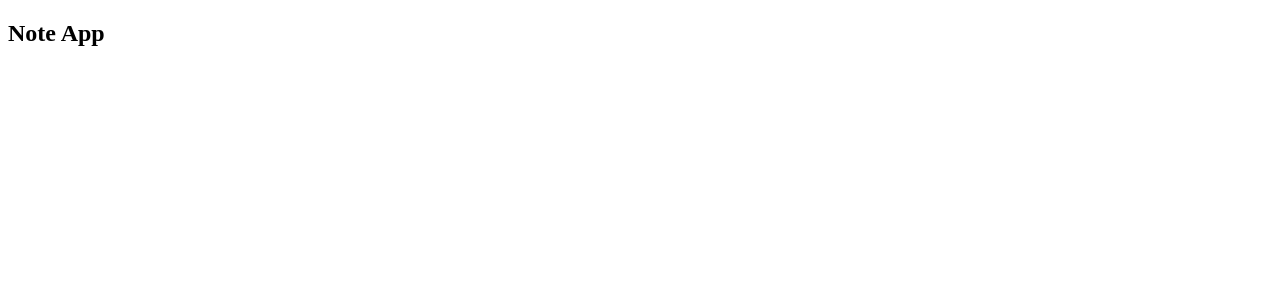
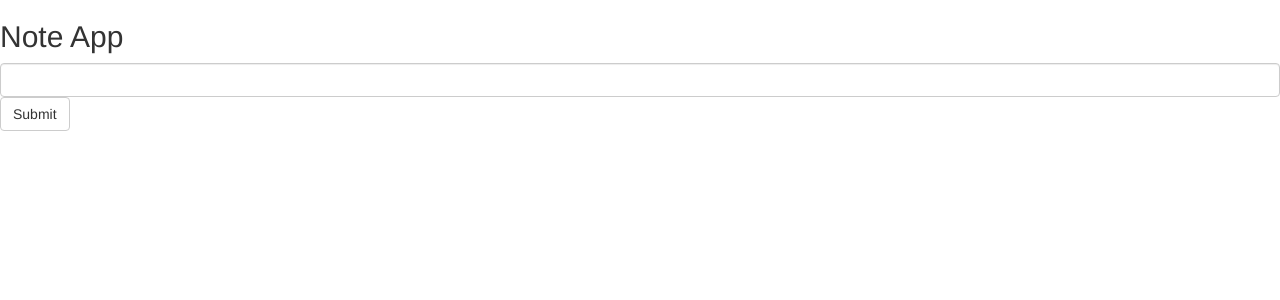
Before and after one commit to DaveLawes/react-note-app, a React (Create React App) app: page / in a window 1280 px wide. Shown: the top 300 px of the page. Built offline with nearby package versions, Linux system fonts and the light colour scheme.

Commit message:
style: imported react-bootstrap

```diff
--- a/package.json
+++ b/package.json
@@ -4,6 +4,7 @@
   "private": true,
   "dependencies": {
     "react": "^16.6.1",
+    "react-bootstrap": "^0.32.4",
     "react-dom": "^16.6.1",
     "react-scripts": "2.1.1"
   },
--- a/public/index.html
+++ b/public/index.html
@@ -19,6 +19,8 @@
       work correctly both with client-side routing and a non-root public URL.
       Learn how to configure a non-root public URL by running `npm run build`.
     -->
+    <!-- Latest compiled and minified CSS -->
+    <link rel="stylesheet" href="https://maxcdn.bootstrapcdn.com/bootstrap/3.3.7/css/bootstrap.min.css" integrity="sha384-BVYiiSIFeK1dGmJRAkycuHAHRg32OmUcww7on3RYdg4Va+PmSTsz/K68vbdEjh4u" crossorigin="anonymous">
     <title>React App</title>
   </head>
   <body>
--- a/src/components/App.js
+++ b/src/components/App.js
@@ -1,6 +1,7 @@
 // code required to create a react component
 // react is the default import, whereas component is non-default
 import React, { Component } from 'react';
+import { Form, FormControl, Button } from 'react-bootstrap';
 
 // components are classes - extend from the react Component class
 
@@ -10,10 +11,15 @@ class App extends Component {
     return (
       <div>
         <h2>Note App</h2>
+        <Form>
+          <FormControl />
+          <Button>Submit</Button>
+        </Form>
       </div>
     )
   }
 }
 
-//  what other files can access from this file
+// what other files can access from this file
+// no need for curly braces when importing
 export default App;
```
Also changed, not shown: 1 other file (tests, documents, lock files or other folders).
